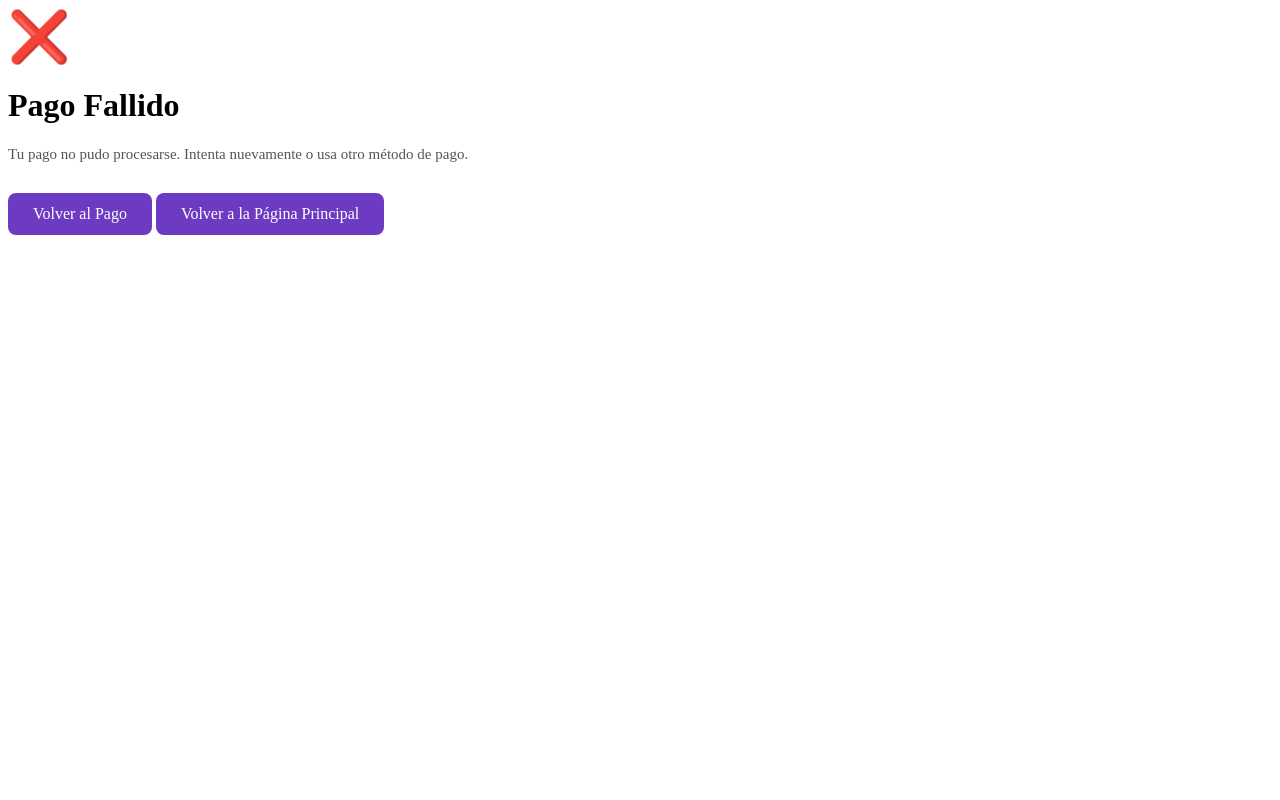
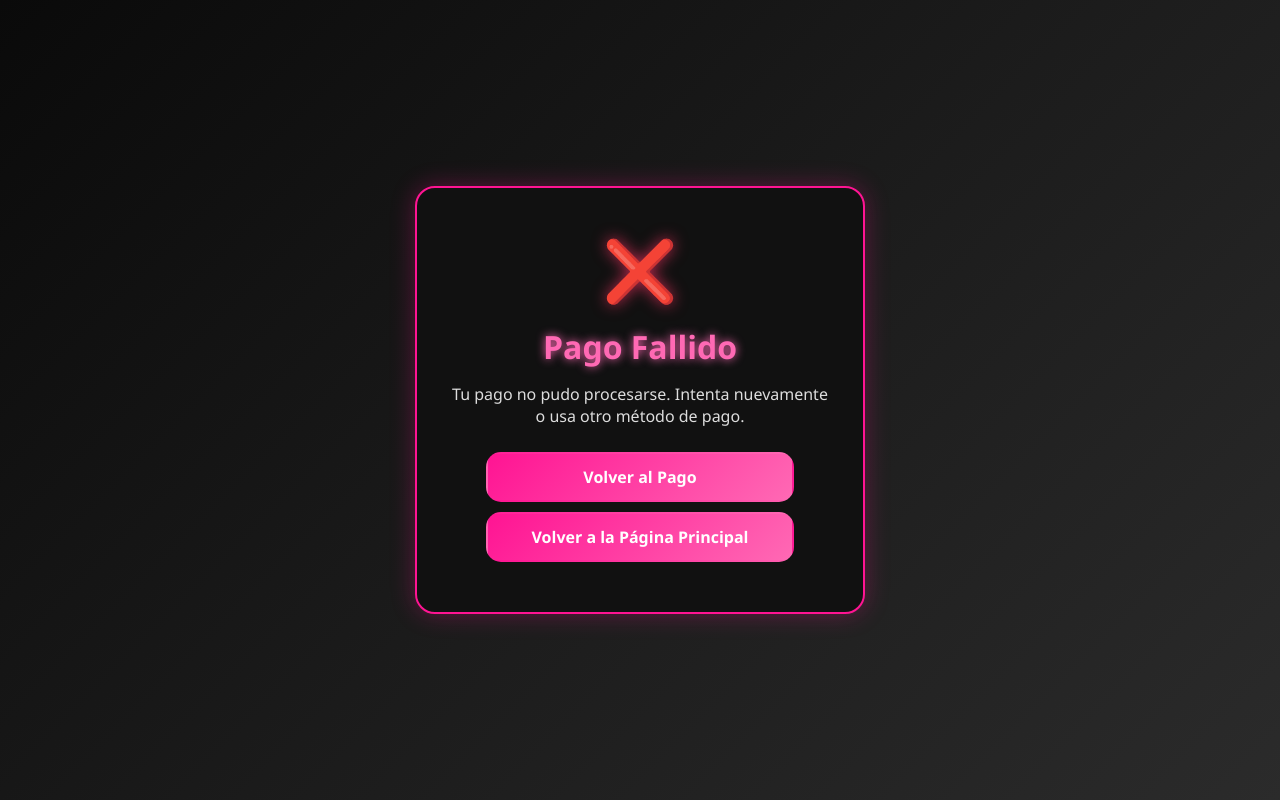
Before and after one commit to juanestradaone/tienda-belleza, a PHP site: page /pago_fallido.php in a window 1280 px wide. Run offline with PHP 8.4, Linux system fonts and the light colour scheme.

Commit message:
pago fallido actualizado

```diff
--- a/inicio.php
+++ b/inicio.php
@@ -202,14 +202,14 @@ session_start();
 		<p>Tu lugar de confianza para realizar tu belleza con productos de calidad</p>
 	</div>
 	<nav class="menu">
-		<a href="dashboard.php">📍 Inicio</a>
+		<a href="inicio.php">📍 Inicio</a>
 		<a href="tienda.php">🛍️ Productos</a>
 		<a href="historial_pedidos.php"> Historial de pedidos</a>
 		<a href="carrito.php" class="carrito-btn">
 			🛒 Carrito
 			<span class="contador-carrito">0</span>
 		</a>
-		<a href="logout.php">� Salir</a>
+		<a href="logout.php">🚪 Salir</a>
 	</nav>
 </header>
 
--- a/pago_fallido.php
+++ b/pago_fallido.php
@@ -6,45 +6,94 @@
 <title>Pago Fallido</title>
 
 <style>
-<!-- pago_fallido.php -->
-box-shadow: 0 4px 20px rgba(0,0,0,0.1);
-border-top: 6px solid #d11a2a;
+    * {
+        margin: 0;
+        padding: 0;
+        box-sizing: border-box;
+        font-family: 'Segoe UI', Tahoma, Geneva, Verdana, sans-serif;
     }
+
+    body {
+        background: linear-gradient(135deg, #0a0a0a 0%, #1b1b1b 50%, #2b2b2b 100%);
+        color: #fff;
+        display: flex;
+        justify-content: center;
+        align-items: center;
+        min-height: 100vh;
+        padding: 20px;
+    }
+
+    .card {
+        background: #111;
+        padding: 40px 30px;
+        border-radius: 20px;
+        text-align: center;
+        width: 90%;
+        max-width: 450px;
+        border: 2px solid #ff1493;
+        box-shadow: 0 0 25px rgba(255, 20, 147, 0.3);
+        animation: fadeIn 0.8s ease-out;
+    }
+
+    @keyframes fadeIn {
+        from { opacity: 0; transform: translateY(20px); }
+        to { opacity: 1; transform: translateY(0); }
+    }
+
+    .icon {
+        font-size: 60px;
+        margin-bottom: 15px;
+        color: #ff3366;
+        text-shadow: 0 0 15px rgba(255, 51, 102, 0.7);
+    }
+
     h1 {
-color: #d11a2a;
-font-weight: 700;
+        font-size: 2rem;
+        margin-bottom: 15px;
+        color: #ff69b4;
+        text-shadow: 0 0 10px #ff69b4;
     }
+
     p {
-color: #555;
-font-size: 15px;
+        color: #ddd;
+        font-size: 1rem;
+        margin-bottom: 25px;
     }
+
     a.btn {
-display: inline-block;
-background: #6c3bc1;
-padding: 12px 25px;
-margin-top: 15px;
-border-radius: 8px;
-color: #fff;
+        display: block;
+        margin: 10px auto;
+        width: 80%;
+        padding: 12px 20px;
+        border-radius: 15px;
         text-decoration: none;
-transition: 0.3s;
+        font-weight: bold;
+        background: linear-gradient(135deg, #ff1493, #ff69b4);
+        color: white;
+        transition: all 0.3s ease;
+        border: 2px solid transparent;
     }
+
     a.btn:hover {
-background: #572fa3;
-}
-.icon {
-font-size: 50px;
-color: #d11a2a;
-margin-bottom: 10px;
+        background: transparent;
+        border-color: #ff69b4;
+        color: #ff69b4;
+        box-shadow: 0 0 20px #ff69b4;
+        transform: translateY(-3px);
     }
 </style>
+
 </head>
 <body>
+
 <div class="card">
     <div class="icon">❌</div>
     <h1>Pago Fallido</h1>
     <p>Tu pago no pudo procesarse. Intenta nuevamente o usa otro método de pago.</p>
+
     <a href="checkout.php" class="btn">Volver al Pago</a>
     <a href="index.php" class="btn">Volver a la Página Principal</a>
 </div>
+
 </body>
 </html>
--- a/tienda.php
+++ b/tienda.php
@@ -304,7 +304,7 @@ if (!$result) {
         <p>Tu lugar de confianza para realizar tu belleza con productos de calidad</p>
     </div>
     <nav class="menu">
-        <a href="dashboard.php">📍 Inicio</a>
+        <a href="inicio.php">📍 Inicio</a>
         <a href="tienda.php">🛍️ Productos</a>
         <a href="historial_pedidos.php"> Historial de pedidos</a>
         <a href="carrito.php" class="carrito-btn">
```
Lines whose indentation alone changed are shown as unchanged.
